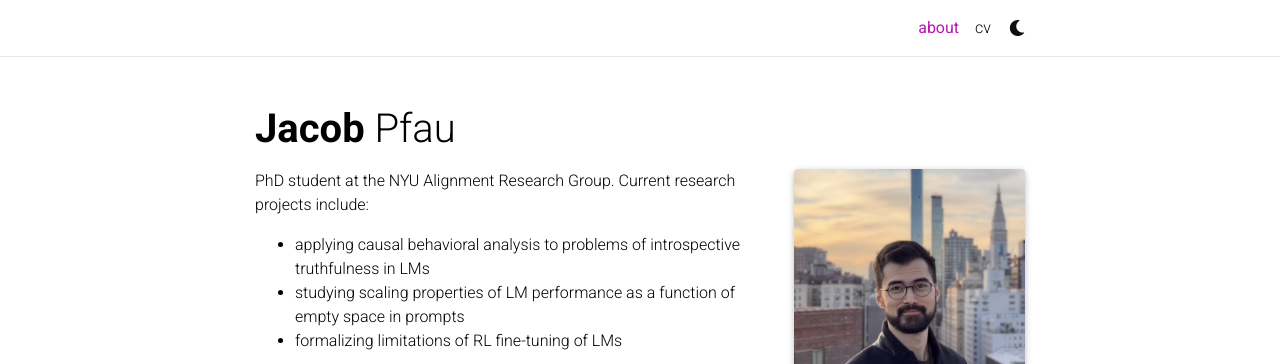
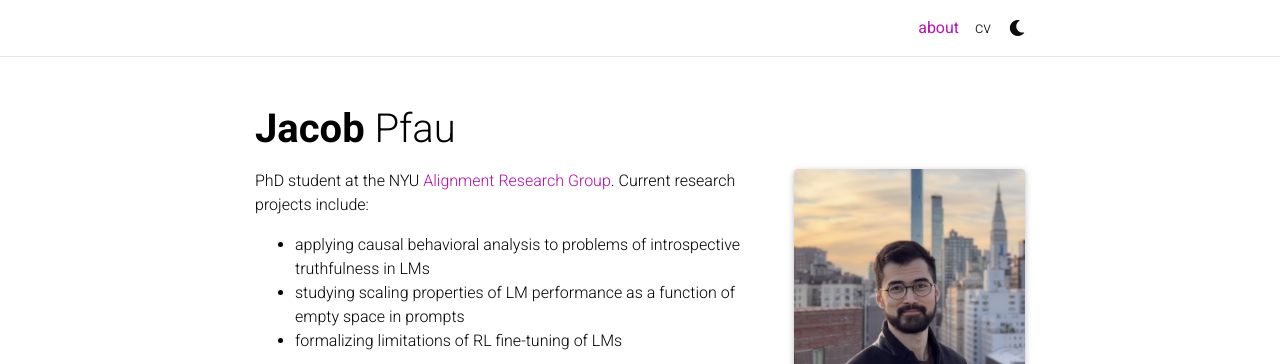
Before and after one commit to JacobPfau/jacobpfau.github.io, a Jekyll site: the page built from _pages/about.md, in a window 1280 px wide and 1015 px high. Shown: the top 364 px of the window. Built offline with Jekyll 4.4.1, drawn with Linux system fonts in a browser that asks for light colours; full-size pictures stand in for the smaller copies a plugin makes; comment, search, counter and statistics services are not loaded; a style sheet for code colours, icons or effects is not loaded; some of the changed lines change nothing that is shown.

Commit message:
linked ARG

```diff
--- a/_pages/about.md
+++ b/_pages/about.md
@@ -17,7 +17,7 @@ selected_papers: true # includes a list of papers marked as "selected={true}"
 social: true  # includes social icons at the bottom of the page
 ---
 
-PhD student at the NYU Alignment Research Group. Current research projects include:
+PhD student at the NYU [Alignment Research Group](https://wp.nyu.edu/arg/). Current research projects include:
 - applying causal behavioral analysis to problems of introspective truthfulness in LMs
 - studying scaling properties of LM performance as a function of empty space in prompts
 - formalizing limitations of RL fine-tuning of LMs
```
